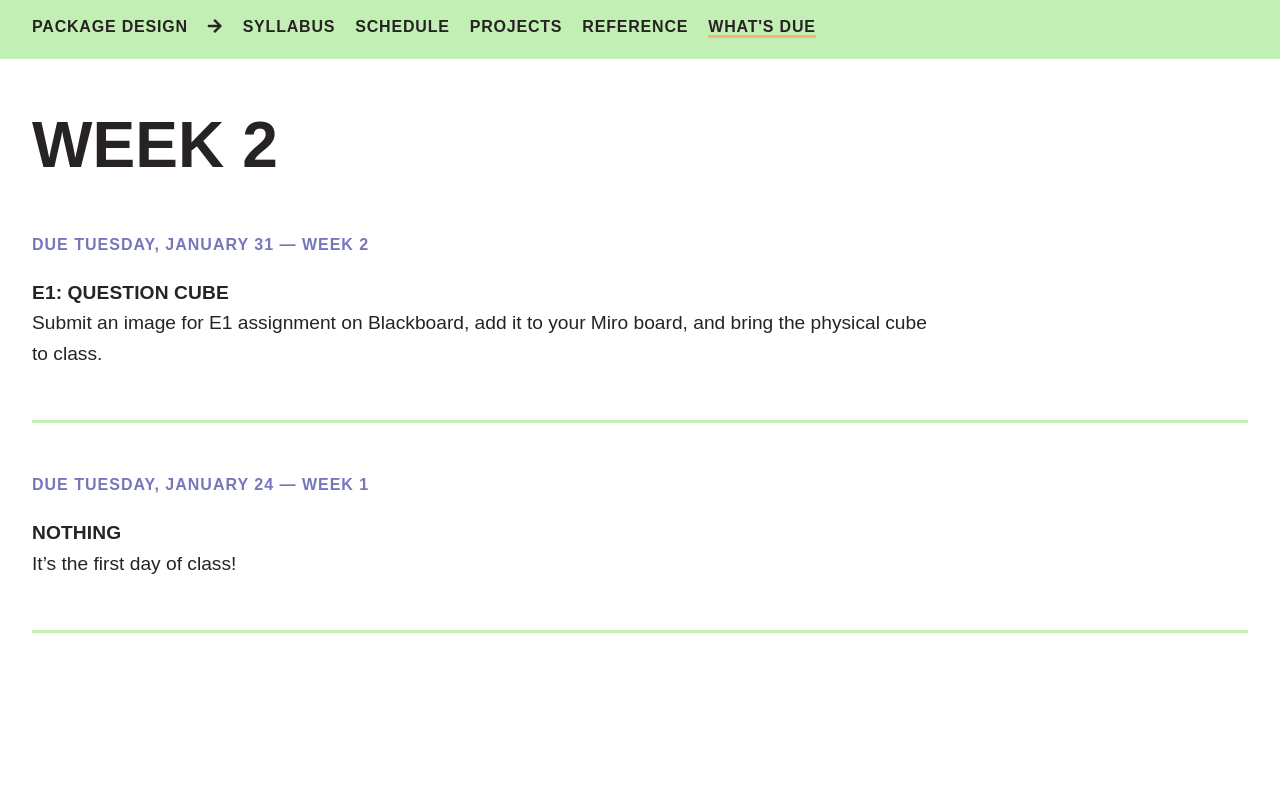
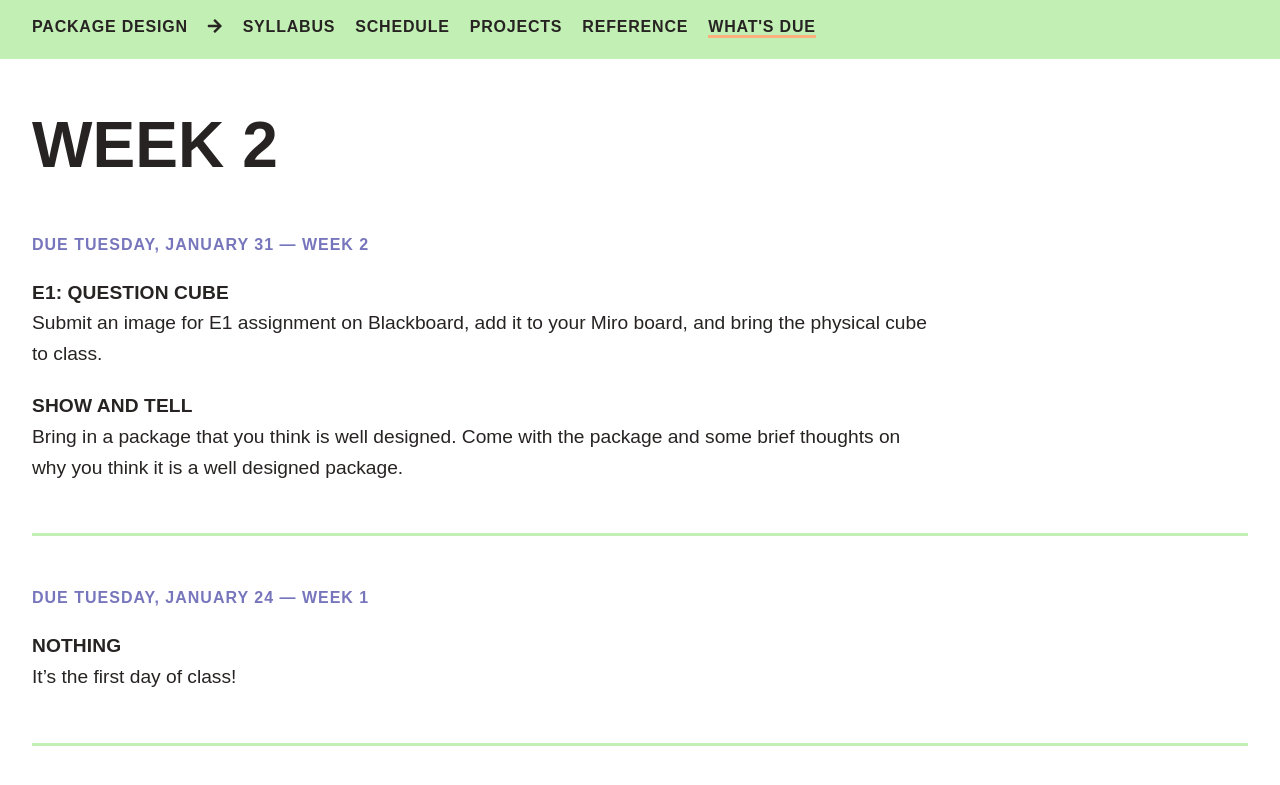
Before and after one commit to gmu-gd/package23-spring, a Jekyll site: the page built from _posts/due/2023-01-24-due.md, in a window 1280 px wide. Shown: the top 785 px of the page. Built offline with Jekyll 4.4.1, drawn with Linux system fonts in a browser that asks for light colours; some web fonts are replaced.

Commit message:
Update 2023-01-24-due.md

```diff
--- a/_posts/due/2023-01-24-due.md
+++ b/_posts/due/2023-01-24-due.md
@@ -3,7 +3,10 @@ layout: due
 author: Michael McDermott
 title: Week 2
 categories: [due]
-excerpt: Exercise 1&colon; Question Cube
+excerpt: Exercise 1&colon; Question Cube &amp; Show and Tell
 ---
 #### E1: Question Cube
 Submit an image for E1 assignment on Blackboard, add it to your Miro board, and bring the physical cube to class.
+
+#### Show and Tell
+Bring in a package that you think is well designed. Come with the package and some brief thoughts on why you think it is a well designed package.
```
